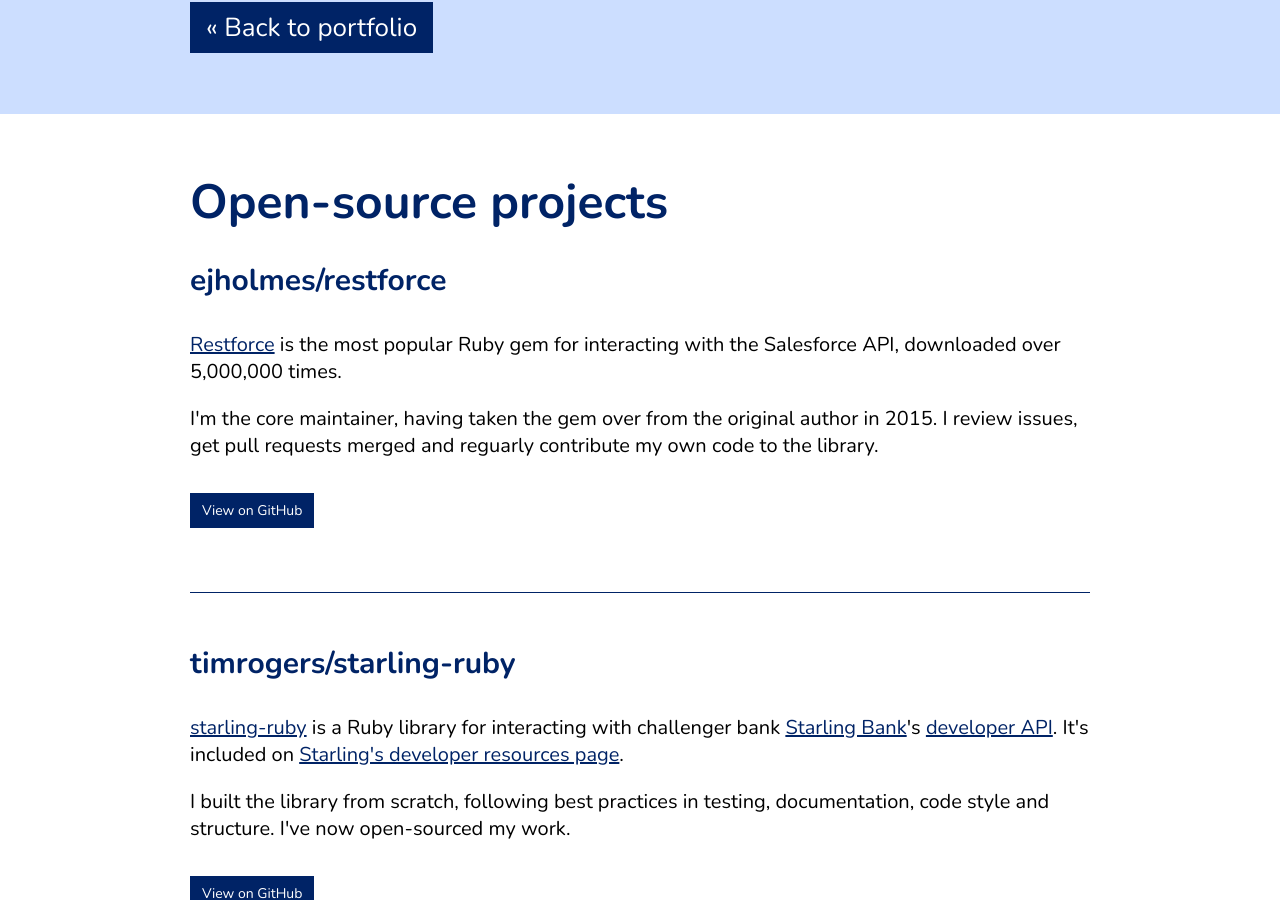
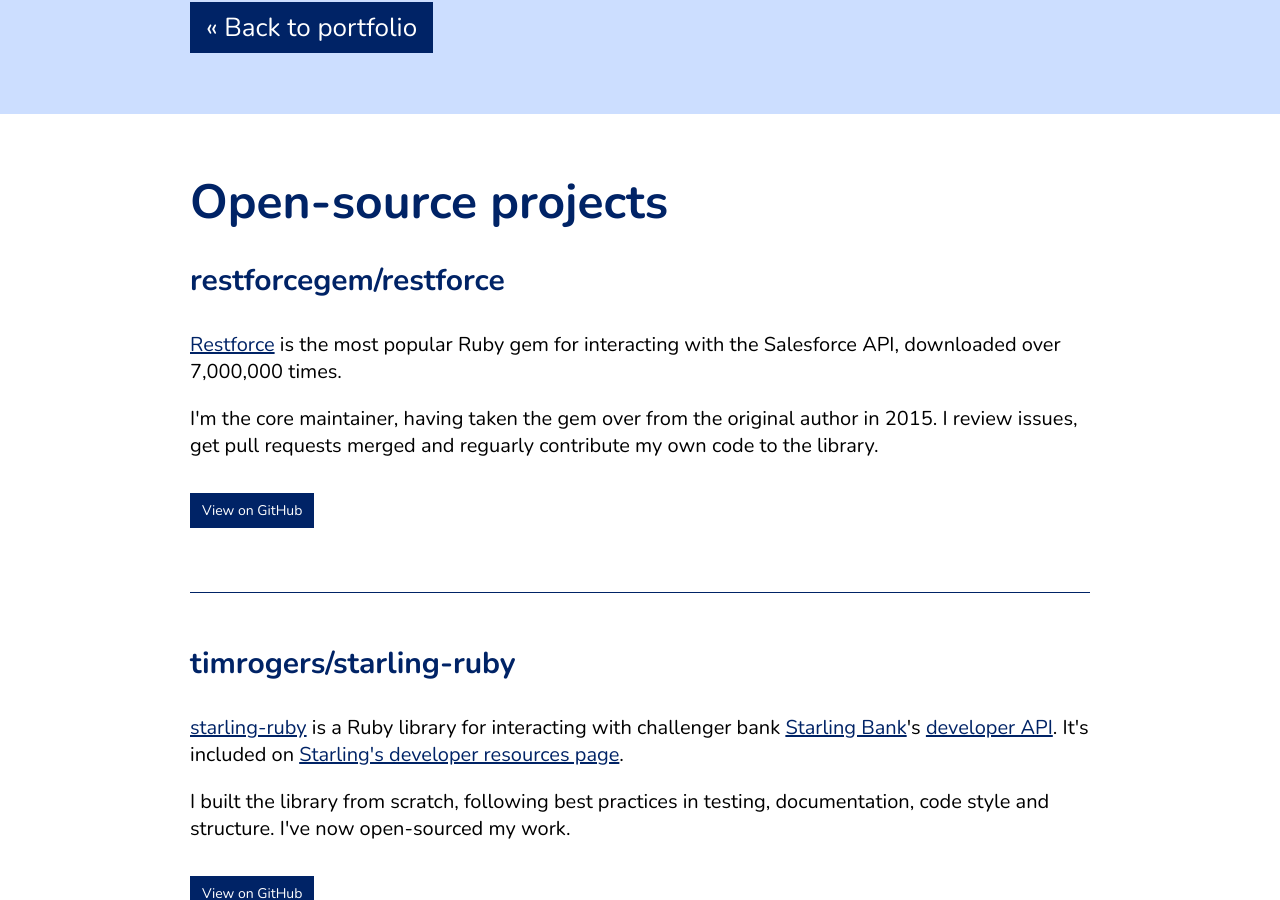
Before and after one commit to timrogers/timrogers.co.uk, a Jekyll site: the page built from portfolio/open-source-projects/index.html, in a window 1280 px wide and 900 px high, scrolled down 442 px. Built offline with Jekyll 4.4.1, drawn with Linux system fonts in a browser that asks for light colours.

Commit message:
Update Restforce blurb

```diff
--- a/portfolio/open-source-projects/index.html
+++ b/portfolio/open-source-projects/index.html
@@ -7,13 +7,13 @@
 <div class="container">
   <div class="portfolio-projects">
     <div class="portfolio-project">
-      <h3 id="restforce">ejholmes/restforce</h3>
+      <h3 id="restforce">restforcegem/restforce</h3>
 
-      <p><a href="https://restforce.org" target="_blank">Restforce</a> is the most popular Ruby gem for interacting with the Salesforce API, downloaded over 5,000,000 times.</p>
+      <p><a href="https://restforce.org" target="_blank">Restforce</a> is the most popular Ruby gem for interacting with the Salesforce API, downloaded over 7,000,000 times.</p>
 
       <p>I'm the core maintainer, having taken the gem over from the original author in 2015. I review issues, get pull requests merged and reguarly contribute my own code to the library.</p>
 
-      <a class="button portfolio-project-link" href="https://github.com/ejholmes/restforce" target="_blank">View on GitHub</a>
+      <a class="button portfolio-project-link" href="https://github.com/restforcegem/restforce" target="_blank">View on GitHub</a>
     </div>
 
     <div class="portfolio-project">
```
